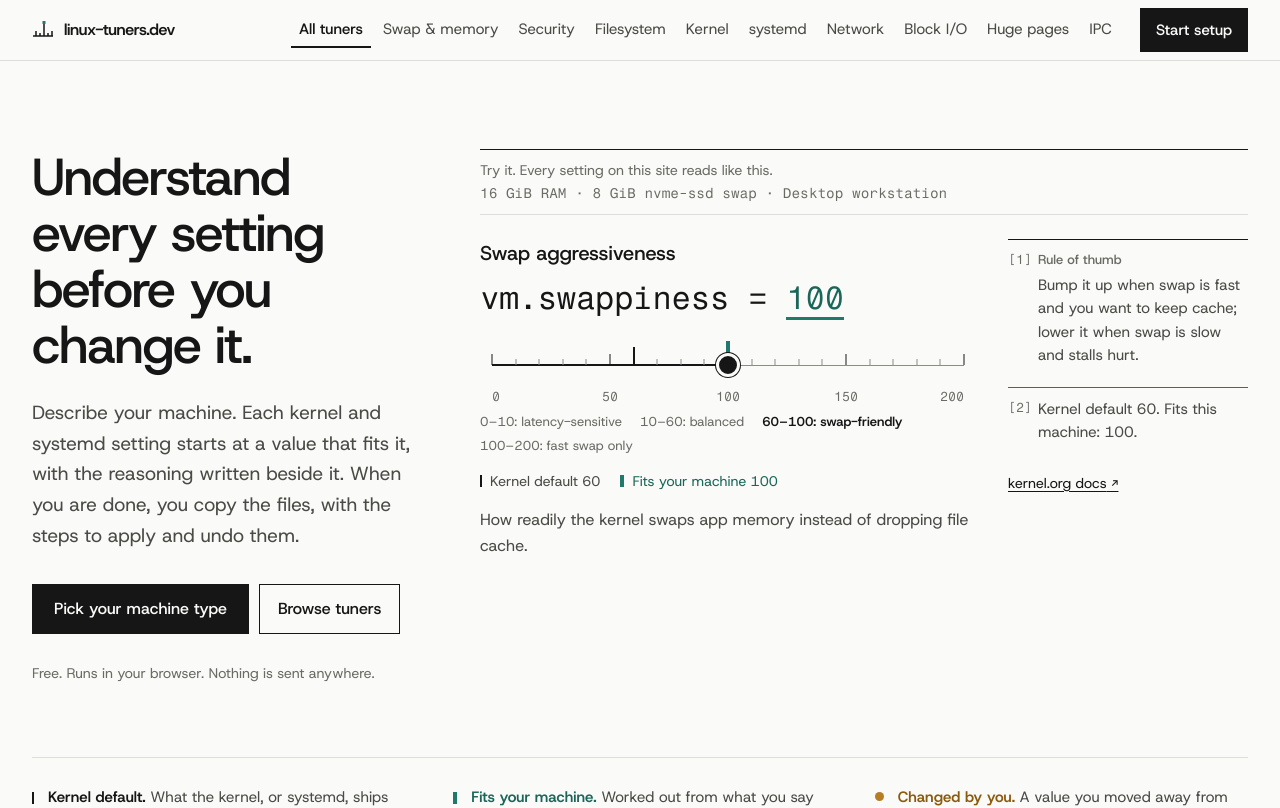
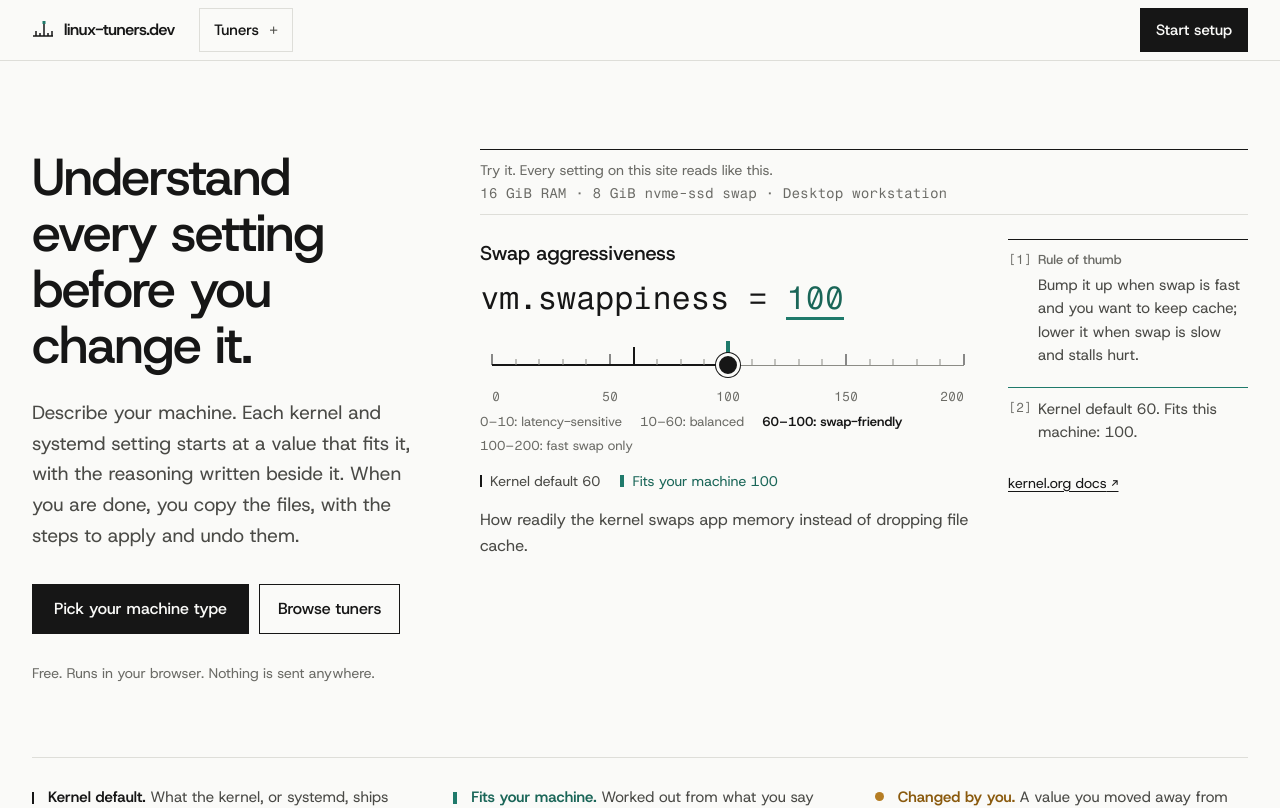
Before and after one commit to jan-hxm/linux-tuners, a Vue app: page / in a window 1280 px wide. Shown: the top 808 px of the page. Built offline with nearby package versions, Linux system fonts and the light colour scheme.

Commit message:
Replace the header's row of tuner links with a Tuners disclosure menu
Co-Authored-By: Claude Opus 5.5 <noreply@anthropic.com>

```diff
--- a/src/ui/layout/SiteHeader.vue
+++ b/src/ui/layout/SiteHeader.vue
@@ -1,82 +1,104 @@
 <script setup>
-import { nextTick, onBeforeUnmount, onMounted, ref, watch } from 'vue'
-import { RouterLink, useRoute } from 'vue-router'
+import { computed, nextTick, onBeforeUnmount, onMounted, ref, watch } from 'vue'
+import { RouterLink, useRoute, useRouter } from 'vue-router'
 import { LIVE_TUNERS } from '@/tuners/registry.js'
 import TickLogo from './TickLogo.vue'
 import { PAGE_WIDTH } from './pageWidth.js'
 
-// On a phone the tuner links don't fit, so the nav scrolls sideways on its
-// own instead of widening the page. Keep the current tuner's link in view, and
-// fade an edge while there are more links past it, since the scrollbar is
-// hidden (Design.md §7).
-const nav = ref(null)
+// One row: logo, a "Tuners" disclosure button, the current tuner's name, the
+// Glossary link (only once that route exists) and Start setup. The button opens
+// a full-width panel listing every live tuner with its question. It is a
+// disclosure, not a modal: no focus trap, Escape and a click outside close it
+// (Design.md §7).
 const route = useRoute()
-const linkClass = 'inline-flex min-h-9 shrink-0 items-center whitespace-nowrap border-b-2 border-transparent px-2 text-ink-2 hover:text-ink'
-const more = ref({ before: false, after: false })
+const router = useRouter()
+const root = ref(null)
+const button = ref(null)
+const open = ref(false)
+const hasGlossary = computed(() => router.hasRoute('glossary'))
+const current = computed(() => LIVE_TUNERS.find((t) => t.path === route.path) ?? null)
+const label = (t) => t.navLabel ?? t.title
 
-function updateFades() {
-  const el = nav.value
-  if (!el) return
-  const max = el.scrollWidth - el.clientWidth
-  more.value = { before: el.scrollLeft > 1, after: el.scrollLeft < max - 1 }
+function close({ refocus = false } = {}) {
+  open.value = false
+  if (refocus) nextTick(() => button.value?.focus())
 }
 
-function revealActive() {
-  nextTick(() => {
-    nav.value?.querySelector('[aria-current="page"]')?.scrollIntoView({ block: 'nearest', inline: 'nearest' })
-    updateFades()
-  })
+function onKeydown(event) {
+  if (open.value && event.key === 'Escape') close({ refocus: true })
 }
-
-// A link reached with Tab scrolls clear of the edge fades, so its whole
-// focus ring shows (the nav's scroll-padding is the fade's width).
-function revealFocused(event) {
-  event.target.scrollIntoView?.({ block: 'nearest', inline: 'nearest' })
+function onPointerDown(event) {
+  if (open.value && root.value && !root.value.contains(event.target)) close()
 }
 
 onMounted(() => {
-  revealActive()
-  window.addEventListener('resize', updateFades)
+  document.addEventListener('keydown', onKeydown)
+  document.addEventListener('pointerdown', onPointerDown)
 })
-onBeforeUnmount(() => window.removeEventListener('resize', updateFades))
-watch(() => route.path, revealActive)
+onBeforeUnmount(() => {
+  document.removeEventListener('keydown', onKeydown)
+  document.removeEventListener('pointerdown', onPointerDown)
+})
+watch(() => route.fullPath, () => close())
 </script>
 
 <template>
-  <!-- Static on a phone, where the logo row and the tuner nav stack into two
-       rows; sticky from lg up, where it is the single row that
-       --site-header-h (main.css) measures. -->
-  <header class="z-30 border-b border-rule bg-paper lg:sticky lg:top-0">
-    <div class="flex flex-wrap items-center gap-x-4 gap-y-1 py-2 lg:flex-nowrap" :class="PAGE_WIDTH">
-      <RouterLink to="/" class="order-1 flex shrink-0 items-center gap-2.5 whitespace-nowrap text-base font-semibold tracking-tight text-ink">
+  <!-- Sticky from lg up; --site-header-h (main.css) measures this one row. The
+       panel is absolutely placed under it, so it never changes that height. -->
+  <header ref="root" class="relative z-30 border-b border-rule bg-paper lg:sticky lg:top-0">
+    <div class="flex items-center gap-x-3 py-2 sm:gap-x-6" :class="PAGE_WIDTH">
+      <RouterLink to="/" aria-current-value="false" class="flex shrink-0 items-center gap-2.5 whitespace-nowrap text-base font-semibold tracking-tight text-ink">
         <TickLogo />
-        <span>linux-tuners.dev</span>
+        <span class="max-[420px]:sr-only">linux-tuners.dev</span>
       </RouterLink>
+      <button
+        ref="button"
+        type="button"
+        class="inline-flex min-h-11 shrink-0 items-center gap-2.5 border border-rule px-3.5 text-[15px] font-medium text-ink hover:bg-paper-hover sm:px-3.5"
+        :class="open ? 'bg-paper-hover' : ''"
+        :aria-expanded="open ? 'true' : 'false'"
+        aria-controls="tuners-menu"
+        @click="open = !open"
+      >Tuners<span aria-hidden="true" class="font-mono text-[15px] text-ink-2">{{ open ? '−' : '+' }}</span></button>
+      <p v-if="current" class="m-0 hidden min-w-0 items-center gap-2.5 text-[15px] text-ink-2 sm:flex">
+        <span aria-hidden="true" class="text-quiet">/</span>
+        <span aria-current="page" class="truncate border-b-2 border-ink py-2 text-ink">{{ label(current) }}</span>
+      </p>
+      <div class="ml-auto flex shrink-0 items-center gap-1">
+        <RouterLink v-if="hasGlossary" :to="{ name: 'glossary' }" class="hidden min-h-11 items-center px-3 text-[15px] text-ink-2 hover:text-ink sm:inline-flex">Glossary</RouterLink>
         <RouterLink
           to="/setup"
-        class="order-2 ml-auto inline-flex min-h-11 shrink-0 items-center whitespace-nowrap bg-ink px-4 text-[15px] font-medium text-paper hover:bg-ink-2 lg:order-3 lg:ml-0"
+          class="inline-flex min-h-11 shrink-0 items-center whitespace-nowrap bg-ink px-4 text-[15px] font-medium text-paper hover:bg-ink-2"
         >Start setup</RouterLink>
-      <div class="relative order-3 min-w-0 basis-full lg:order-2 lg:flex-1 lg:basis-auto">
-        <nav ref="nav" aria-label="Tuners" class="flex min-w-0 scroll-px-9 items-center gap-1 overflow-x-auto px-1 py-1 text-[15px] [scrollbar-width:none] [&::-webkit-scrollbar]:hidden lg:justify-end" @scroll.passive="updateFades" @focusin="revealFocused">
-          <!-- The landing page's own entry, so the nav shows where you are there too.
-               Exact match only: every page sits under "/". -->
+      </div>
+    </div>
+    <div
+      v-show="open"
+      id="tuners-menu"
+      class="absolute inset-x-0 top-full max-h-[calc(100vh-4rem)] overflow-y-auto border-b border-ink bg-paper"
+    >
+      <nav aria-label="Tuners" :class="PAGE_WIDTH" class="py-4">
+        <ul class="m-0 grid list-none grid-cols-1 gap-x-8 p-0 sm:grid-cols-2 lg:grid-cols-3">
+          <li v-for="tuner in LIVE_TUNERS" :key="tuner.id">
+            <RouterLink
+              :to="tuner.path"
+              class="block px-3 py-3.5 hover:bg-paper-hover"
+              :class="current?.id === tuner.id ? 'border-t-[3px] border-fit' : 'border-t border-rule'"
+              :aria-current="current?.id === tuner.id ? 'page' : undefined"
+              @click="close()"
+            >
+              <span class="block text-base font-medium text-ink">{{ label(tuner) }}</span>
+              <span v-if="tuner.question" class="mt-1 block text-sm leading-snug text-ink-2">{{ tuner.question }}</span>
+            </RouterLink>
+          </li>
+        </ul>
         <RouterLink
           to="/"
-            :class="linkClass"
-            active-class=""
-            exact-active-class="!border-ink !text-ink font-medium"
+          class="mt-2 inline-flex min-h-11 items-center px-3 text-[15px] font-medium text-ink underline underline-offset-4"
+          :aria-current="route.path === '/' ? 'page' : undefined"
+          @click="close()"
         >All tuners</RouterLink>
-          <RouterLink
-            v-for="tuner in LIVE_TUNERS"
-            :key="tuner.id"
-            :to="tuner.path"
-            :class="linkClass"
-            active-class="!border-ink !text-ink font-medium"
-          >{{ tuner.navLabel }}</RouterLink>
       </nav>
-        <span v-if="more.before" data-fade="before" aria-hidden="true" class="pointer-events-none absolute inset-y-0 left-0 w-8 bg-gradient-to-r from-paper to-transparent" />
-        <span v-if="more.after" data-fade="after" aria-hidden="true" class="pointer-events-none absolute inset-y-0 right-0 w-8 bg-gradient-to-l from-paper to-transparent" />
-      </div>
     </div>
   </header>
 </template>
```
Also changed, not shown: 2 other files (tests, documents, lock files or other folders). Lines whose indentation alone changed are shown as unchanged.
